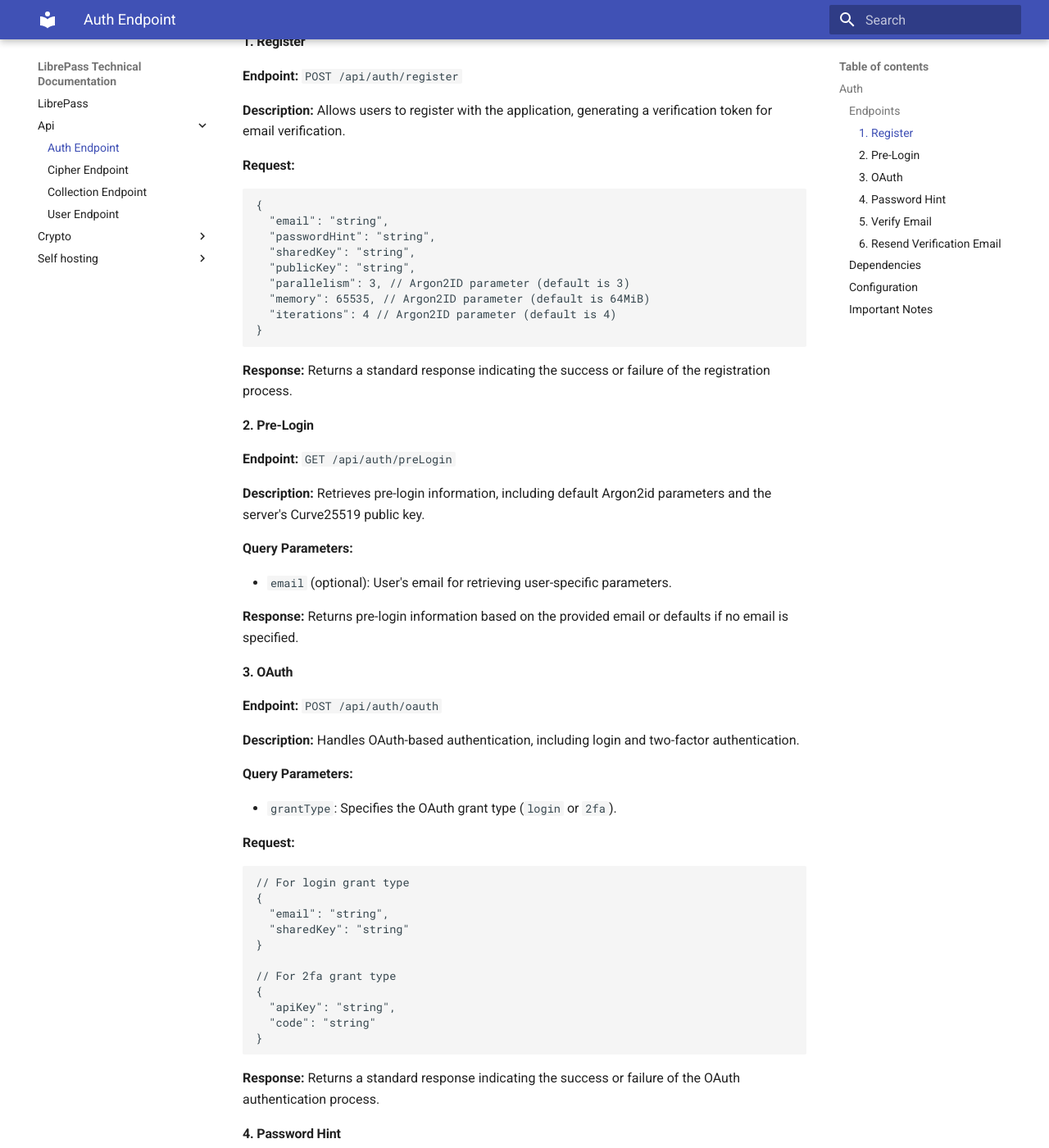
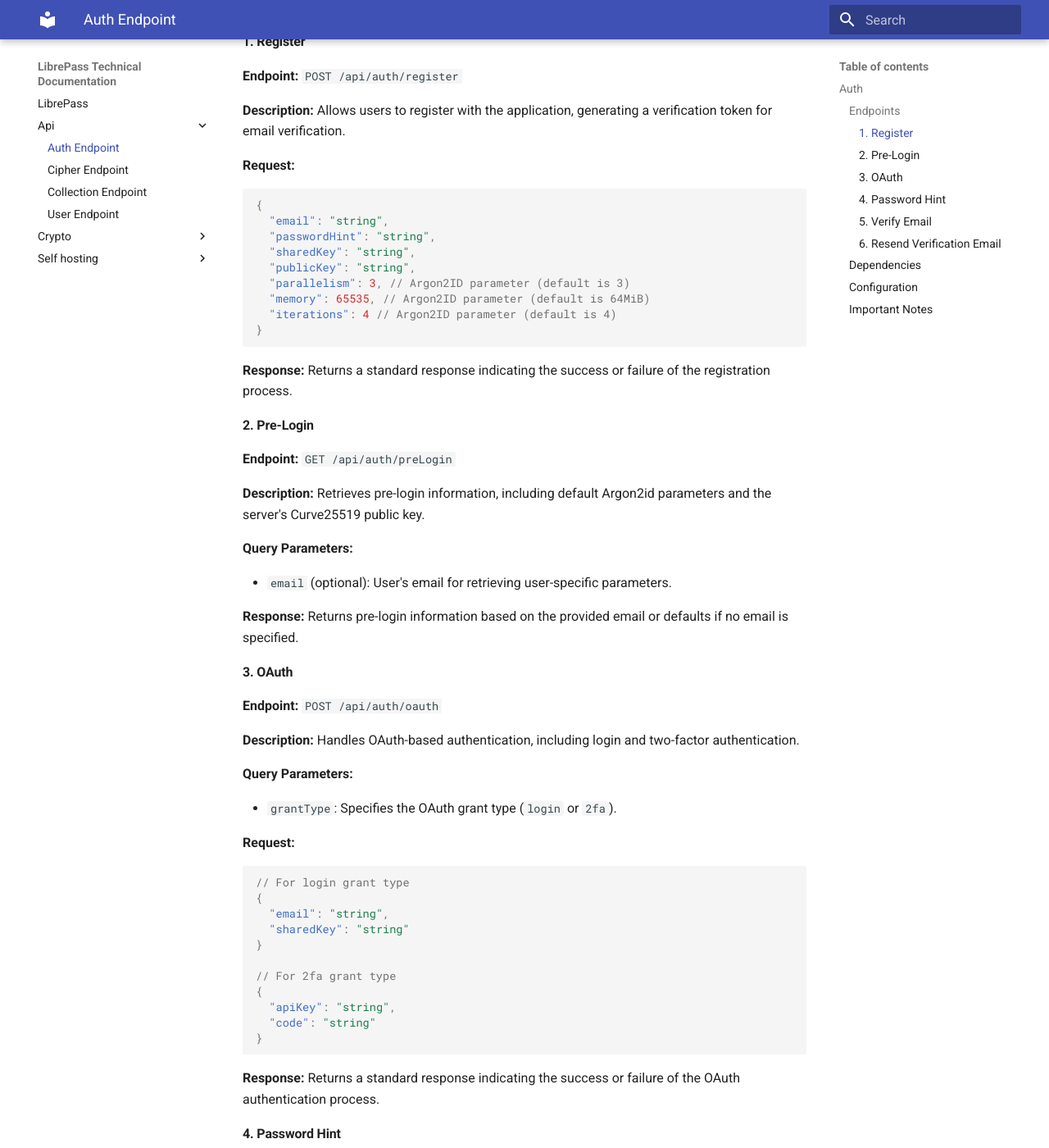
Before and after one commit to LibrePass/LibrePass-Docs, an MkDocs documentation site: the page built from docs/api/Auth.md, in a window 1280 px wide and 1400 px high, scrolled down 347 px. Shown: the whole window at 82% size. Built offline with MkDocs 1.6.1 and Material for MkDocs 9.7.7, drawn with Linux system fonts in a browser that asks for light colours.

Commit message:
Fix json formatting in Auth endpoint

````diff
--- a/docs/api/Auth.md
+++ b/docs/api/Auth.md
@@ -14,7 +14,7 @@ The `Auth` endpoint is designed to handle user authentication-related actions fo
 
 **Request:**
 
-```jsonc
+```json
 {
   "email": "string",
   "passwordHint": "string",
@@ -52,7 +52,7 @@ The `Auth` endpoint is designed to handle user authentication-related actions fo
 
 **Request:**
 
-```jsonc
+```json
 // For login grant type
 {
   "email": "string",
````
